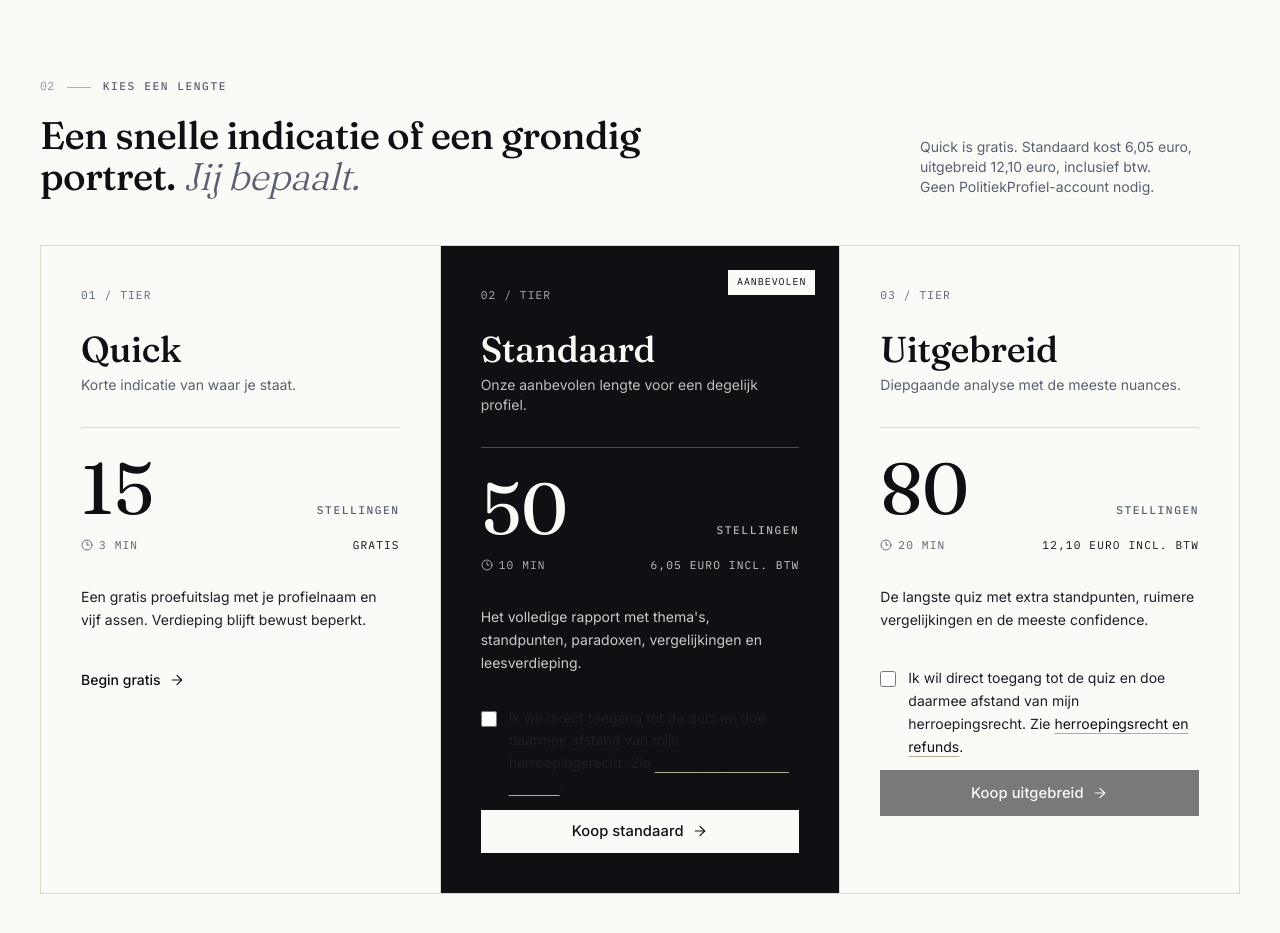
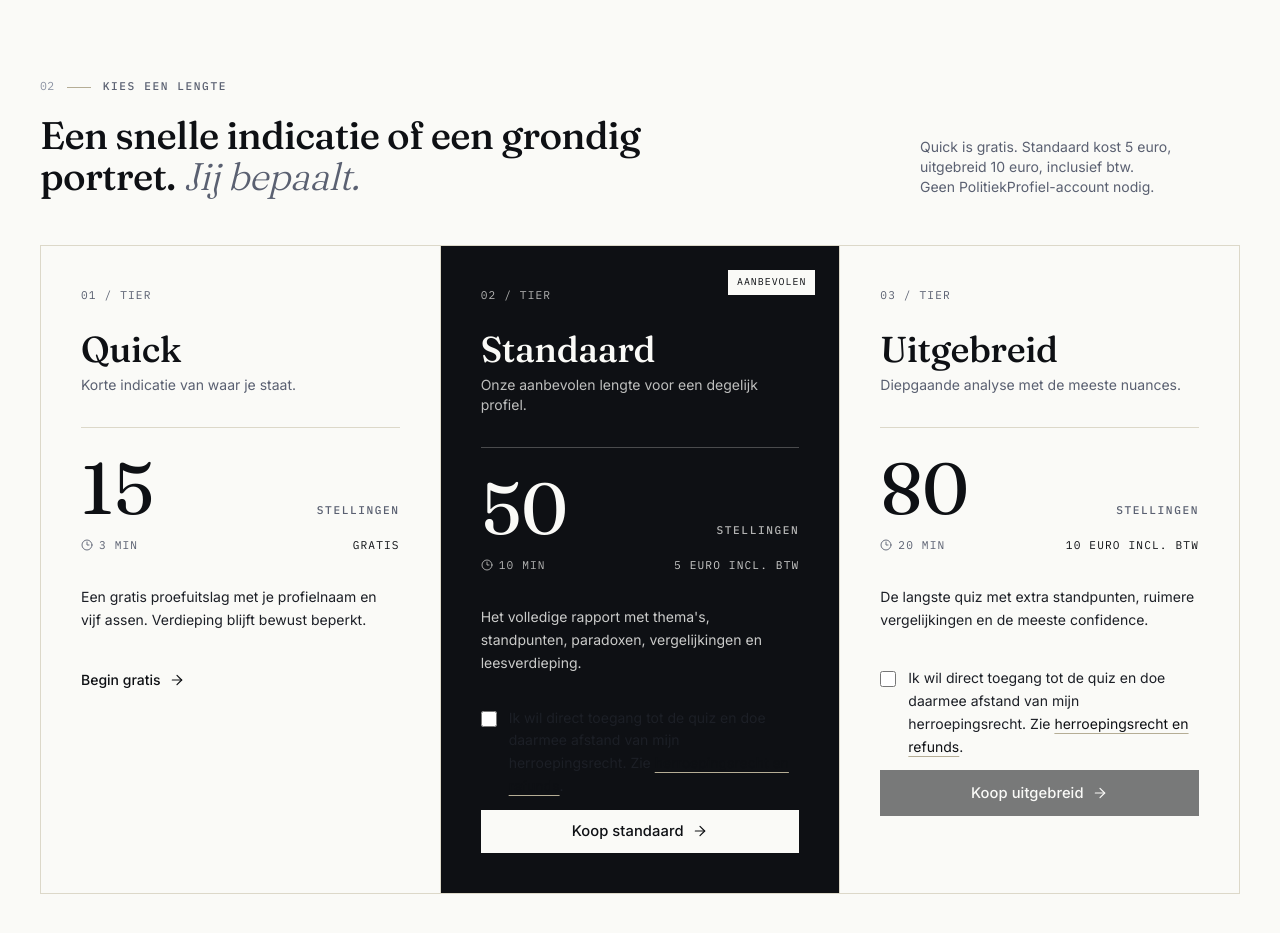
Before and after one commit to nandichi/PolitiekProfiel, a Next.js app: page / in a window 1280 px wide. Shown: the part 1560-2493 px from the top of the page. Built offline with nearby package versions, Linux system fonts and the light colour scheme; no server answers.

Commit message:
fix(P7): btw inclusief in de prijs, klant betaalt precies 5 en 10 euro

```diff
--- a/src/app/(frontend)/herroepingsrecht/page.tsx
+++ b/src/app/(frontend)/herroepingsrecht/page.tsx
@@ -139,9 +139,8 @@
           >
             <p>
               De betaalde quizzen kosten 5 euro (standaard) en 10 euro
-              (uitgebreid), exclusief btw. Op de betaalpagina wordt 21%
-              Nederlandse btw toegevoegd, waardoor je 6,05 euro respectievelijk
-              12,10 euro betaalt. Dat totaalbedrag staat ook op je bon. Alle
+              (uitgebreid), inclusief 21% btw. Daarvan is respectievelijk 0,87
+              euro en 1,74 euro btw; dat staat ook zo op je bon. Alle
               bedragen zijn in euro&apos;s. Eventuele transactiekosten van
               betaalmethodes worden afzonderlijk getoond voordat je betaalt.
               Aanbiedingen, kortingen en kortingscodes gelden alleen binnen de
--- a/src/app/(frontend)/page.tsx
+++ b/src/app/(frontend)/page.tsx
@@ -185,8 +185,8 @@
               </ScrollRevealItem>
               <ScrollRevealItem>
                 <p className="text-sm text-ink-muted max-w-xs">
-                  Quick is gratis. Standaard kost 6,05 euro, uitgebreid 12,10
-                  euro, inclusief btw.
+                  Quick is gratis. Standaard kost 5 euro, uitgebreid 10 euro,
+                  inclusief btw.
                   <br />
                   Geen PolitiekProfiel-account nodig.
                 </p>
@@ -206,7 +206,7 @@
                 tier="standard"
                 title="Standaard"
                 minutes="10 min"
-                price="6,05 euro incl. btw"
+                price="5 euro incl. btw"
                 tagline="Onze aanbevolen lengte voor een degelijk profiel."
                 description="Het volledige rapport met thema's, standpunten, paradoxen, vergelijkingen en leesverdieping."
                 recommended
@@ -215,7 +215,7 @@
                 tier="extended"
                 title="Uitgebreid"
                 minutes="20 min"
-                price="12,10 euro incl. btw"
+                price="10 euro incl. btw"
                 tagline="Diepgaande analyse met de meeste nuances."
                 description="De langste quiz met extra standpunten, ruimere vergelijkingen en de meeste confidence."
               />
--- a/src/app/(frontend)/quiz/[tier]/page.tsx
+++ b/src/app/(frontend)/quiz/[tier]/page.tsx
@@ -170,8 +170,8 @@
 }) {
   const title =
     tier === "standard" ? "Standaard quiz" : "Uitgebreide quiz";
-  const price = tier === "standard" ? "6,05 euro" : "12,10 euro";
-  const priceExclVat = tier === "standard" ? "5 euro" : "10 euro";
+  const price = tier === "standard" ? "5 euro" : "10 euro";
+  const vatAmount = tier === "standard" ? "0,87 euro" : "1,74 euro";
   const count = TIER_QUESTION_COUNT[tier];
   const processing =
     checkoutStatus === "success" &&
@@ -191,7 +191,7 @@
           ? "Stripe heeft je teruggestuurd. De webhook verwerkt je betaling nog. Ververs deze pagina over een paar seconden."
           : consumed
             ? "Dit toegangstoken is al twee keer gebruikt, dat is het maximum per aankoop. Je uitslag staat op de deel-link die je aan het eind van de quiz kreeg. Die link begint met politiekprofiel.nl/r/ en is ook naar je gemaild als je daarom hebt gevraagd."
-            : `${title} bevat ${count} stellingen en kost ${price} inclusief 21% btw (${priceExclVat} excl. btw). Na betaling kun je zonder account verder naar de quiz, die je maximaal twee keer kunt afronden.`}
+            : `${title} bevat ${count} stellingen en kost ${price} inclusief 21% btw, waarvan ${vatAmount} btw. Na betaling kun je zonder account verder naar de quiz, die je maximaal twee keer kunt afronden.`}
       </p>
       <div className="flex flex-wrap gap-3">
         {processing ? (
--- a/src/app/(frontend)/r/[id]/page.tsx
+++ b/src/app/(frontend)/r/[id]/page.tsx
@@ -1029,7 +1029,7 @@
                 className: "btn btn-primary",
                 children: (
                   <>
-                    Ontgrendel voor 6,05 euro
+                    Ontgrendel voor 5 euro
                     <ArrowRight size={16} strokeWidth={1.8} />
                   </>
                 ),
@@ -1037,7 +1037,7 @@
               {
                 tier: "extended",
                 className: "btn btn-secondary",
-                children: <>Uitgebreid voor 12,10 euro</>,
+                children: <>Uitgebreid voor 10 euro</>,
               },
             ]}
           />
@@ -1099,7 +1099,7 @@
                 Start de standaard quiz.
               </h3>
               <p className="mt-4 text-sm text-ink-2 leading-relaxed">
-                Voor 6,05 euro krijg je een volledig rapport op basis van 50
+                Voor 5 euro krijg je een volledig rapport op basis van 50
                 stellingen. Wil je maximale nuance, kies dan de uitgebreide quiz
                 van 80 vragen.
               </p>
@@ -1111,7 +1111,7 @@
                       className: "btn btn-primary",
                       children: (
                         <>
-                          Koop standaard voor 6,05 euro
+                          Koop standaard voor 5 euro
                           <ArrowRight size={16} strokeWidth={1.8} />
                         </>
                       ),
@@ -1119,7 +1119,7 @@
                     {
                       tier: "extended",
                       className: "btn btn-secondary",
-                      children: <>Uitgebreid voor 12,10 euro</>,
+                      children: <>Uitgebreid voor 10 euro</>,
                     },
                   ]}
                 />
--- a/src/app/(frontend)/voorwaarden/page.tsx
+++ b/src/app/(frontend)/voorwaarden/page.tsx
@@ -343,9 +343,9 @@
               stand op het moment dat de betaling door Stripe is bevestigd.
             </p>
             <p>
-              De prijzen van de betaalde quizzen zijn exclusief btw. Op de
-              betaalpagina wordt 21% Nederlandse btw toegevoegd; het
-              totaalbedrag dat je betaalt staat daar en op je bon vermeld. De
+              De prijzen van de betaalde quizzen zijn inclusief 21% btw. Het
+              totaalbedrag dat je betaalt staat op de betaalpagina en op je bon
+              vermeld, met de btw erbij gespecificeerd. De
               levering bestaat uit directe toegang tot
               digitale inhoud. Voor herroepingsrecht, refunds en specifieke
               betaalvoorwaarden geldt de aparte pagina{" "}
```
